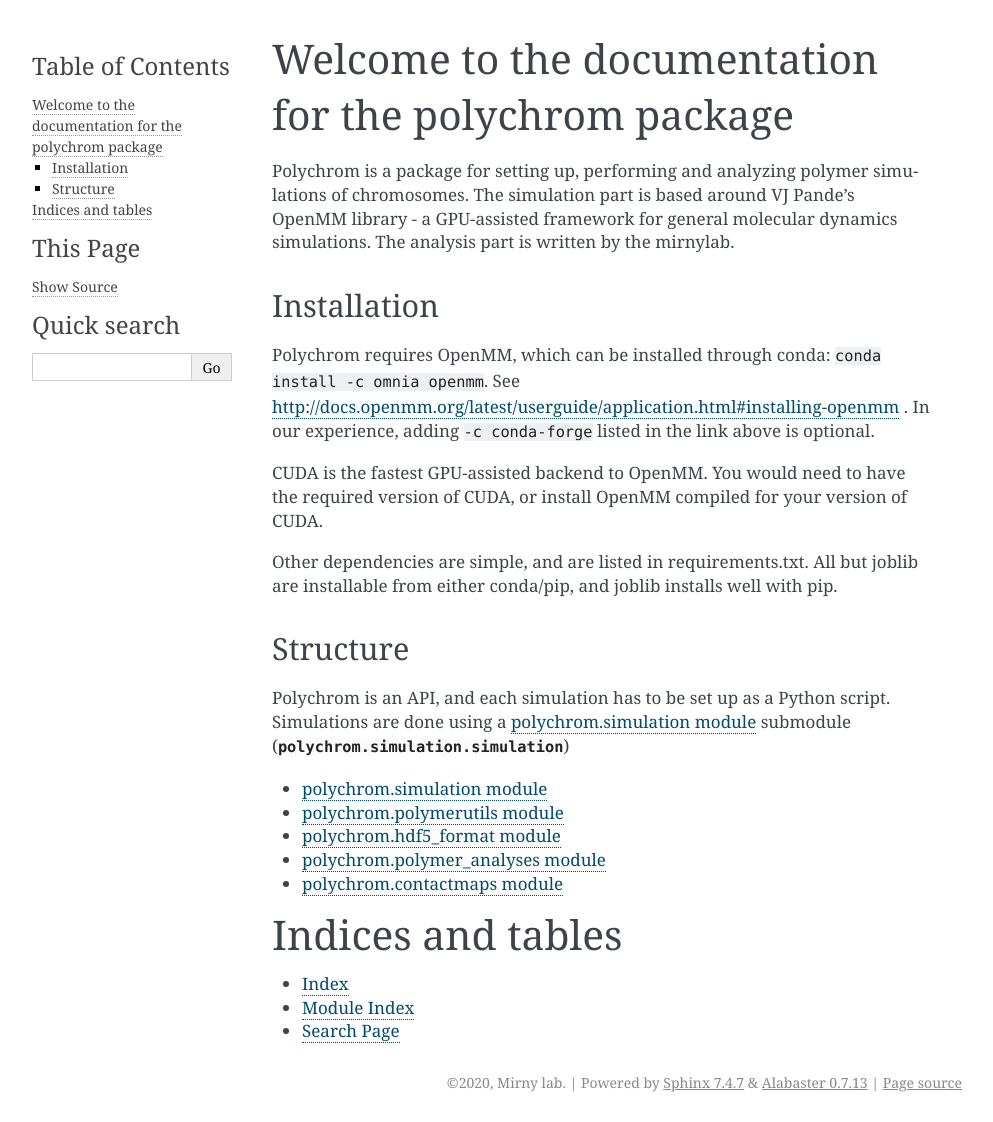
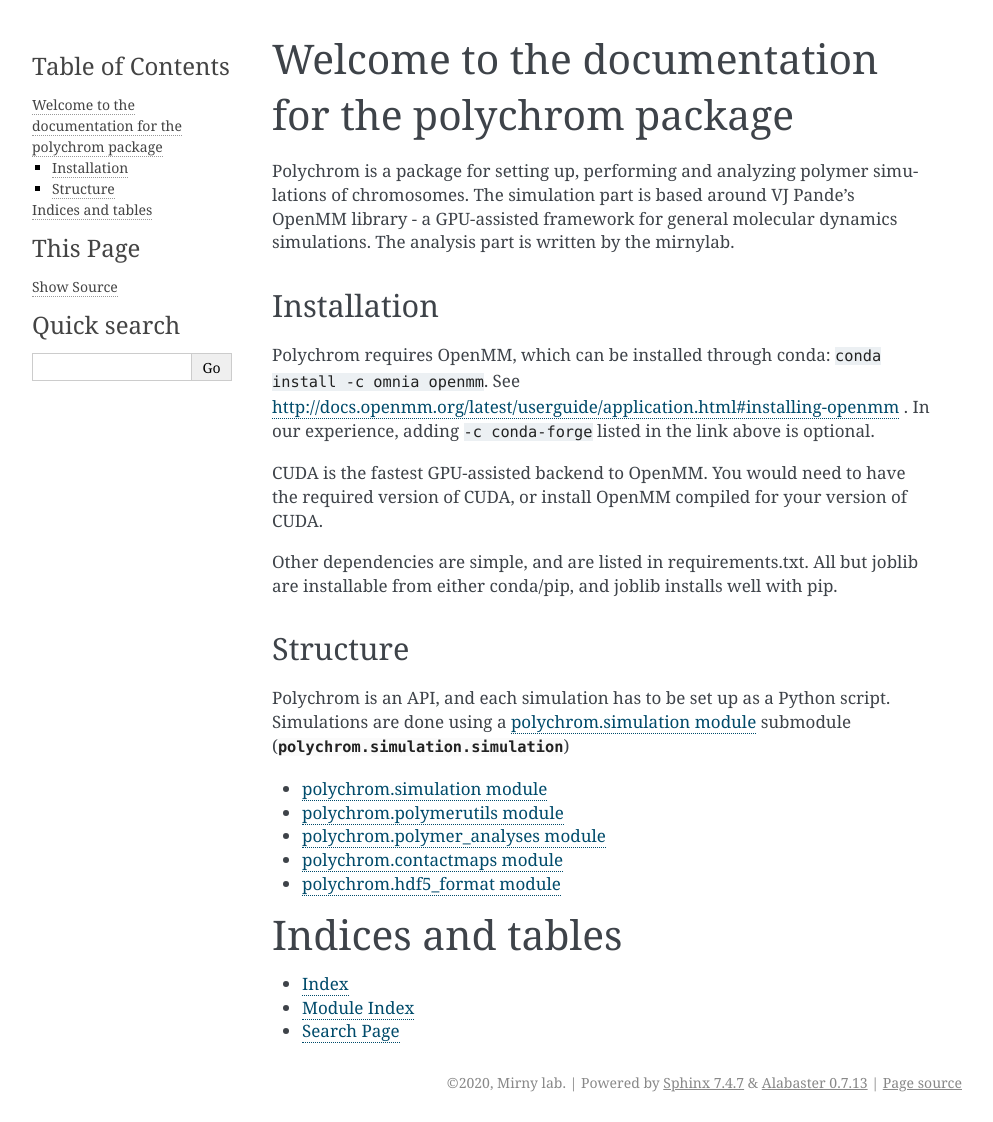
Before and after one commit to open2c/polychrom, a Sphinx documentation site: the page built from docs/index.rst, in a window 1280 px wide. Shown: the whole page, without its empty margins (148-1141 px from the left). Built offline with Sphinx 7.4.7, drawn with Linux system fonts in a browser that asks for light colours.

Commit message:
debugging docs

```diff
--- a/docs/index.rst
+++ b/docs/index.rst
@@ -32,9 +32,9 @@ Polychrom is an API, and each simulation has to be set up as a Python script. Si
 
    polychrom.simulation
    polychrom.polymerutils
-   polychrom.hdf5_format
    polychrom.polymer_analyses
    polychrom.contactmaps
+   polychrom.hdf5_format
 
 
 
```
